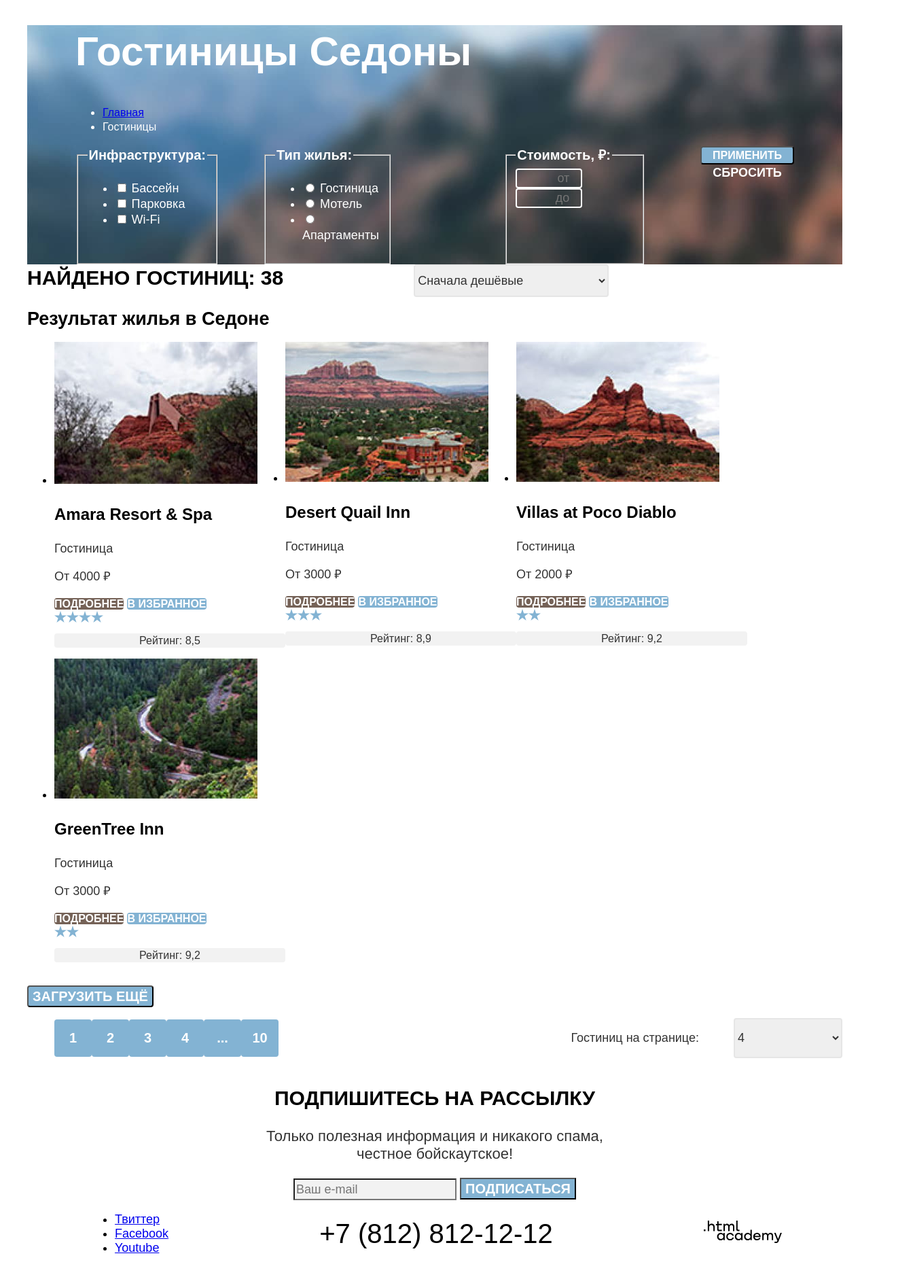
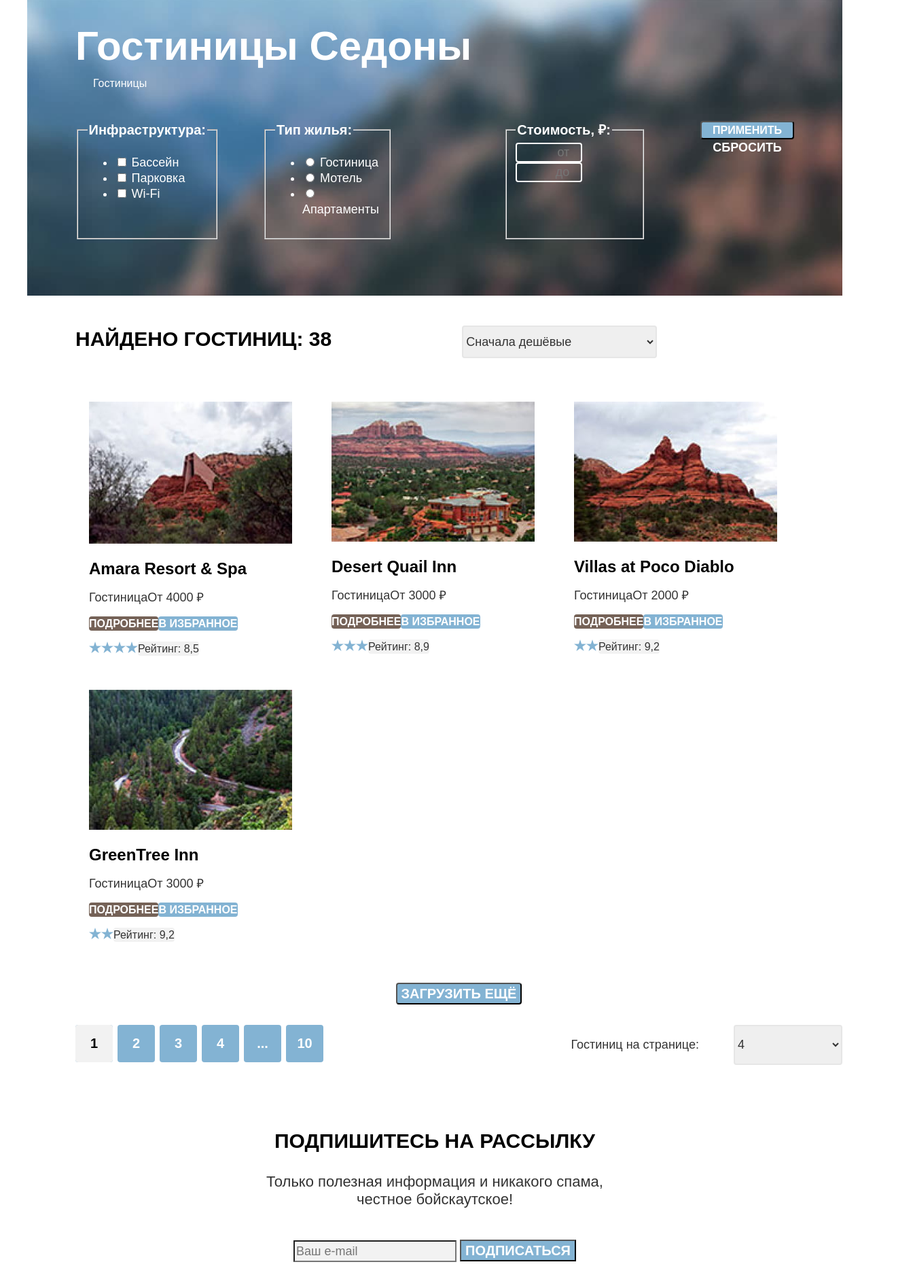
Before and after one commit to htmlacademy-htmlcss/2002553-sedona-33, a plain HTML site: page catalog.html in a window 1280 px wide. Shown: the part 81-1960 px from the top of the page at 68% size, 1344 px wide, since content can reach past the window. Drawn offline with Linux system fonts and the light colour scheme; a web font is replaced by a local one.

Commit message:
microgrids on flex

```diff
--- a/catalog.html
+++ b/catalog.html
@@ -148,12 +148,18 @@
                 <h3 class="catalog-item-title">
                   Amara Resort & Spa
                 </h3>
+                <div class="catalog-item-information-wrapper">
                   <p class="catalog-item-information">Гостиница</p>
                   <p class="catalog-item-information">От 4000 ₽</p>
+                </div>
+                <div class="catalog-item-link-wrapper">
                   <a class="catalog-item-link button" href="#">Подробнее</a>
                   <a class="catalog-item-button button" href="#">В избранное</a>
+                </div>
+                <div class="catalog-item-rank">
                   <div class="star star-4" aria-label="четырехзвездочная гостиница"></div>
                   <p class="rank">Рейтинг: 8,5</p>
+                </div>
               </li>
               <li class="catalog-item">
                 <a class="catalog-item-image" href="#">
@@ -162,12 +168,18 @@
                 <h3 class="catalog-item-title">
                   Desert Quail Inn
                 </h3>
+                <div class="catalog-item-information-wrapper">
                   <p class="catalog-item-information">Гостиница</p>
                   <p class="catalog-item-information">От 3000 ₽</p>
+                </div>
+                <div class="catalog-item-link-wrapper">
                   <a class="catalog-item-link button" href="#">Подробнее</a>
                   <a class="catalog-item-button button" href="#">В избранное</a>
+                </div>
+                <div class="catalog-item-rank">
                   <div class="star star-3" aria-label="трехзвездочная гостиница"></div>
                   <p class="rank">Рейтинг: 8,9</p>
+                </div>
               </li>
               <li class="catalog-item">
                 <a class="catalog-item-image" href="#">
@@ -176,12 +188,18 @@
                 <h3 class="catalog-item-title">
                   Villas at Poco Diablo
                 </h3>
+                <div class="catalog-item-information-wrapper">
                   <p class="catalog-item-information">Гостиница</p>
                   <p class="catalog-item-information">От 2000 ₽</p>
+                </div>
+                <div class="catalog-item-link-wrapper">
                   <a class="catalog-item-link button" href="#">Подробнее</a>
                   <a class="catalog-item-button button" href="#">В избранное</a>
+                </div>
+                <div class="catalog-item-rank">
                   <div class="star star-2" aria-label="двухзвездочная гостиница"></div>
                   <p class="rank">Рейтинг: 9,2</p>
+                </div>
               </li>
               <li class="catalog-item">
                 <a class="catalog-item-image" href="#">
@@ -190,15 +208,24 @@
                 <h3 class="catalog-item-title">
                   GreenTree Inn
                 </h3>
+                <div class="catalog-item-information-wrapper">
                   <p class="catalog-item-information">Гостиница</p>
                   <p class="catalog-item-information">От 3000 ₽</p>
+                </div>
+                <div class="catalog-item-link-wrapper">
                   <a class="catalog-item-link button" href="#">Подробнее</a>
                   <a class="catalog-item-button button" href="#">В избранное</a>
+                </div>
+                <div class="catalog-item-rank">
                   <div class="star star-2" aria-label="двухзвездочная гостиница"></div>
                   <p class="rank">Рейтинг: 9,2</p>
+                </div>
+
               </li>
             </ul>
+            <div class="wrapper-pagination">
               <button class="button pagination-show-more" type="button">Загрузить ещё</button>
+            </div>
             <div class="pagination-box">
               <ul class="pagination">
                 <li class="pagination-item">
--- a/styles/styles.css
+++ b/styles/styles.css
@@ -31,9 +31,21 @@
     background-color: #ffffff;
   }
 
+  .visually-hidden {
+    position: absolute;
+    width: 1px;
+    height: 1px;
+    margin: -1px;
+    padding: 0;
+    border: 0;
+    clip: rect(0 0 0 0);
+    overflow: hidden;
+  }
+
   .navigation {
     display: flex;
-    width: 1200px;
+    justify-content: center;
+    width: 1060px;
     margin: 0 auto;
   }
 
@@ -43,17 +55,24 @@
   }
 
   .navigation-menu {
+    display: flex;
+    flex-wrap: wrap;
     width: 640px;
     margin: 0;
     padding: 0;
+    list-style-type: none;
   }
 
   .navigation-menu-user {
+    display: flex;
+    align-items: center;
     max-width: 310px;
     margin-left: auto;
   }
 
   .navigation-link {
+    display: block;
+    padding: 20px 17px;
     font-weight: 700;
     font-size: 20px;
     line-height: 26px;
@@ -61,6 +80,11 @@
     color: #000000;
     text-decoration: none;
     text-transform: uppercase;
+  }
+
+  .navigation-menu-user .navigation-link {
+    min-width: 18px;
+    min-height: 18px;
   }
 
   .button {
@@ -84,44 +108,68 @@
     margin: 0 auto;
   }
 
-  .main-index {
+  .header-index {
     background-image: url("../images/background/index-background.jpg");
     background-size: 100% auto;
     background-repeat: no-repeat;
     text-align: center;
   }
 
+  .picture-vector-text {
+    padding-top: 51px;
+    padding-bottom: 82px;
+    margin-bottom: 64px;
+  }
+
+  .advantages {
+    margin-bottom: 81px;
+  }
+
   .advantages-quote {
+    margin-top: 0;
+    margin-bottom: 31px;
     font-weight: 700;
     font-size: 30px;
     line-height: 36px;
     text-transform: uppercase;
+    text-align: center;
   }
 
   .advantages-excerpt {
+    margin-top: 0;
+    margin-bottom: 80px;
+    text-align: center;
     font-size: 22px;
     line-height: 36px;
     color: #333333;
   }
 
   .advantages-list {
+    padding: 0;
+    margin: 0;
     display: flex;
     flex-direction: column;
+    list-style-type: none;
   }
 
   .advantages-items {
     display: flex;
+    list-style-type: none;
+    padding-left: 0;
   }
 
   .advantages-content {
     flex-grow: 1;
+    text-align: center;
   }
 
   .advantages-item {
-    flex-grow: 1;
+    flex-basis: 400px;
   }
 
   .advantages-title {
+    margin-top: 0;
+    margin-bottom: 30px;
     font-weight: 700;
     font-size: 24px;
     line-height: 28px;
@@ -130,14 +178,28 @@
 
   .advantages-number {
     color: #333333;
+    margin-top: 0;
+    margin-bottom: 30px;
   }
 
   .advantages-description {
     color: #333333;
+    margin-top: 0;
+    margin-bottom: 0;
   }
 
   .advantages-content-color-dark {
+    padding-bottom: 87px;
+    padding-top: 97px;
     background: #83B3D3;
+  }
+
+  .advantages-unit {
+    display: flex;
+    flex-direction: column;
+    justify-content: space-between;
+    padding-top: 97px;
+    padding-bottom: 108px;
   }
 
   .advantages-content-color-dark p {
@@ -157,24 +219,32 @@
   }
 
   .advantages-content-souvenirs {
+    padding-top: 184px;
+    padding-bottom: 79px;
     background-image: url("../images/icon/icon-3.svg");
     background-repeat: no-repeat;
     background-position: top 85px center;
   }
 
   .advantages-content-house {
+    padding-top: 184px;
+    padding-bottom: 79px;
     background-image: url("../images/icon/icon-1.svg");
     background-repeat: no-repeat;
     background-position: top 85px center;
   }
 
   .advantages-content-food {
+    padding-top: 184px;
+    padding-bottom: 79px;
     background-image: url("../images/icon/icon-2.svg");
     background-repeat: no-repeat;
     background-position: top 85px center;
   }
 
   .hotel-search-title {
+    margin-top: 0;
+    margin-bottom: 29px;
     font-weight: 700;
     font-size: 30px;
     line-height: 36px;
@@ -183,6 +253,9 @@
   }
 
   .description-hotel-search {
+    margin-top: 0;
+    margin-bottom: 56;
+    text-align: center;
     font-size: 22px;
     line-height: 26px;
     color: #333333;
@@ -195,7 +268,14 @@
     border-radius: 10px;
   }
 
+  .button-wrapper {
+    display: flex;
+    justify-content: center;
+    margin-bottom: 93px;
+  }
+
   .subscription  {
+    padding: 94px 0;
     background-image: url("../images/background/background.jpg");
     background-size: 100% auto;
     background-repeat: no-repeat;
@@ -224,6 +304,9 @@
   }
 
   .subscription-title {
+    margin-top: 0;
+    margin-bottom: 29px;
+    text-align: center;
     font-weight: 700;
     font-size: 30px;
     line-height: 36px;
@@ -232,9 +315,16 @@
   }
 
   .description-subscription {
+    margin-top: 0;
+    margin-bottom: 46px;
+    text-align: center;
     font-size: 22px;
     line-height: 26px;
     color: #FFFFFF;
+  }
+
+  .subscription-form {
+    text-align: center;
   }
 
   .subscription-button {
@@ -254,9 +344,10 @@
   }
 
   .footer-container {
+    padding: 40px 72px;
     display: flex;
     align-items: center;
-    justify-content: space-around;
+    justify-content: space-between;
     width: 1200px;
     margin: 0 auto;
   }
@@ -267,7 +358,24 @@
   }
 
   .footer-social {
-    margin-left: 72px;
+    max-width: 130px;
+  }
+
+  .footer-social-list {
+    display: flex;
+    flex-wrap: wrap;
+    margin: 0;
+    padding: 0;
+    list-style-type: none;
+  }
+
+  .footer-social-item {
+    margin-right: 29px;
+    margin-top: 15px;
+  }
+
+  .footer-social-item:nth-child(3n) {
+    margin-right: 0;
   }
 
   .logo-htmlacademy {
@@ -280,28 +388,42 @@
   }
 
   .inner-header {
+    margin-bottom: 44px;
+    padding: 35px 71px 83px;
+    display: flex;
+    flex-direction: column;
     background-image: url("../images/background/catalog-background.jpg");
-    background-size: 100% auto;
+    background-size: cover;
     background-repeat: no-repeat;
     background-color: #83B3D3;
     color:#ffffff;
-    padding: 0px 71px;
   }
 
   .inner-header-title {
+    margin-top: 0;
+    margin-bottom: 5px;
     font-weight: 700;
     font-size: 60px;
     line-height: 78px;
+  }
+
+  .breadcrumbs {
+    display: flex;
+    margin: 0;
+    padding: 0;
+    list-style-type: none;
   }
 
   .breadcrumbs-link {
     font-weight: 400;
     font-size: 16px;
     line-height: 21px;
+    margin-right: 26px;
   }
 
   .catalog-filter {
     display: flex;
+    padding-top: 45px;
   }
 
   .catalog-filter-group-container {
@@ -359,6 +481,7 @@
 
   .sorting {
     display: flex;
+    margin: 0 71px;
   }
 
   .select-control {
@@ -368,6 +491,8 @@
   }
 
   .sorting-title {
+    margin-top: 0;
+    margin-bottom: 53px;
     font-weight: 700;
     font-size: 30px;
     line-height: 39px;
@@ -385,28 +510,47 @@
     border-radius: 4px;
   }
 
+  .catalog {
+    padding-left: 71px;
+  }
+
   .catalog-list {
+    margin: 0;
+    padding: 0;
     display: flex;
     flex-wrap: wrap;
+    list-style-type: none;
+  }
+
+  .catalog-item:nth-child(3n) {
+    margin-right: 0;
   }
 
   .catalog-item {
-    width: 340px;
+    margin-bottom: 10px;
+    margin-right: 18px;
+    padding: 20px;
+
   }
 
   .catalog-item-title {
+    margin-top: 16px;
+    margin-bottom: 16px;
     font-weight: 700;
     font-size: 24px;
     line-height: 31px;
   }
 
   .catalog-item-information {
+    margin: 0;
     font-weight: 400;
     line-height: 23px;
     color: #333333;
   }
 
   .catalog-item-link {
+    margin: 0;
+    padding: 0;
     font-size: 16px;
 
     background: #756257;
@@ -437,6 +581,7 @@
   }
 
   .rank {
+    margin: 0;
     font-weight: 400;
     font-size: 16px;
     text-align: center;
@@ -445,13 +590,37 @@
     border-radius: 4px;
   }
 
+  .catalog-item-information-wrapper {
+    margin-bottom: 16px;
+    display: flex;
+  }
+
+  .catalog-item-rank {
+    display: flex;
+  }
+
+  .catalog-item-link-wrapper {
+    margin-bottom: 16px;
+    display: flex;
+  }
+
+  .wrapper-pagination {
+    display: flex;
+    justify-content: center;
+    margin: 30px auto;
+  }
+
   .pagination-box{
     display: flex;
-    align-items: center;
+    margin: 0;
+    padding: 0;
   }
 
   .pagination {
     display: flex;
+    margin: 0;
+    padding: 0;
+    list-style-type: none;
   }
 
   .pagination-item {
@@ -462,6 +631,21 @@
     height: 55px;
     background: #83B3D3;
     border-radius: 4px;
+  }
+
+  .pagination-item:not(:last-child) {
+    margin-right: 7px;
+  }
+
+  .pagination-current {
+    display: flex;
+    justify-content: center;
+    align-items: center;
+    width: 55px;
+    height: 55px;
+    background: #F2F2F2;
+    border-radius: 4px;
+    color: #000000;
   }
 
   .pagination-show-more {
```
Also changed, not shown: index.html (+13 -9 lines). Lines whose indentation alone changed are shown as unchanged.
